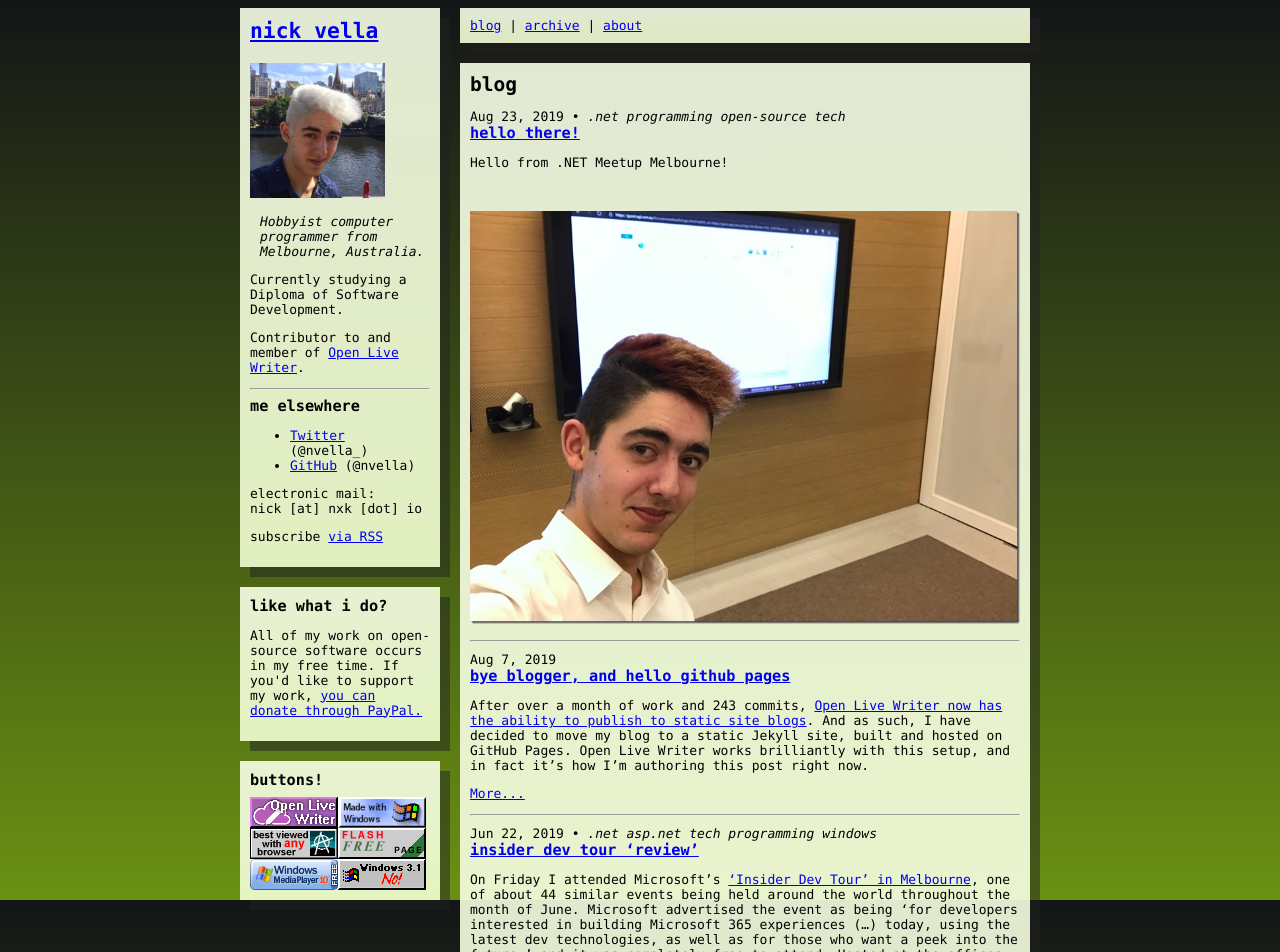
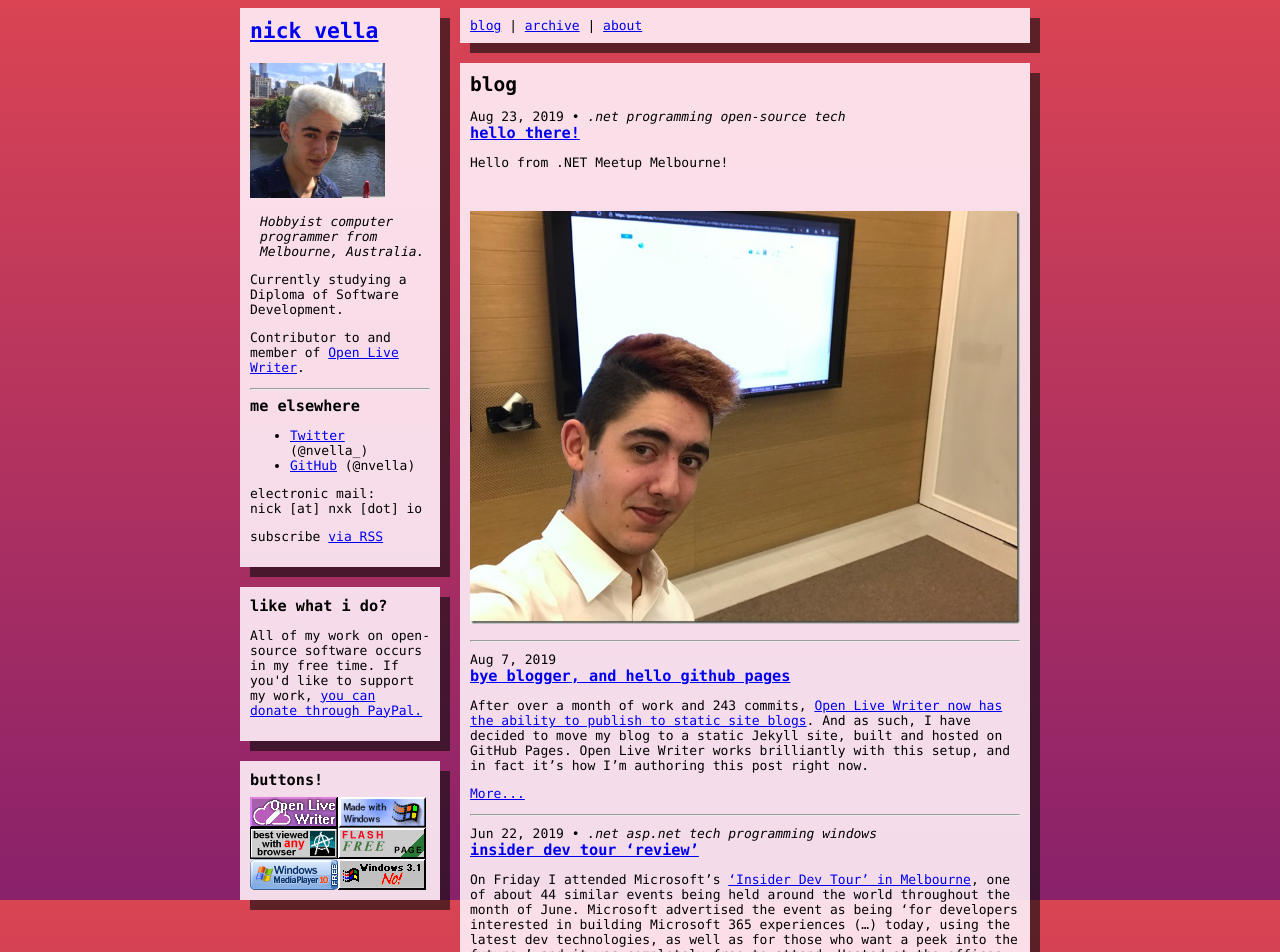
Before and after one commit to nvella/nvella.github.io, a Jekyll site: the page built from index.html, in a window 1280 px wide. Shown: the top 952 px of the page. Built offline with Jekyll 4.4.1, drawn with Linux system fonts in a browser that asks for light colours; the list of posts is cut into pages by our own code.

Commit message:
Revert "change colours again" - they look like crap
This reverts commit 1390381bb086670a32de07c0807190b10a518d3e.

```diff
--- a/_sass/theme.scss
+++ b/_sass/theme.scss
@@ -1,6 +1,6 @@
 body {
-    background: #6A9113;  /* fallback for old browsers */
-    background: linear-gradient(to bottom, #141517, #6A9113); /* W3C, IE 10+/ Edge, Firefox 16+, Chrome 26+, Opera 12+, Safari 7+ */
+    background: #DA4453;  /* fallback for old browsers */
+    background: linear-gradient(to top, #89216B, #DA4453); /* W3C, IE 10+/ Edge, Firefox 16+, Chrome 26+, Opera 12+, Safari 7+ */
     background-attachment: fixed;
 
     font-family: 'Consolas', monospace;
@@ -58,10 +58,8 @@ img {
 .col-box {
     width: 100%;
 
-    background: rgba(248, 255, 231, 0.9);
-    background: linear-gradient(to bottom, rgba(248, 255, 231, 0.9), rgba(242, 255, 211, 0.9)); /* W3C, IE 10+/ Edge, Firefox 16+, Chrome 26+, Opera 12+, Safari 7+ */
-
-    box-shadow: 10px 10px 0px 0px rgba(32, 32, 32, 0.5);
+    background-color: rgba(255, 240, 249, 0.9);
+    box-shadow: 10px 10px 0px 0px rgba(10, 10, 10, 0.6);
     box-sizing: border-box;
     display: inline-block;
 
```
